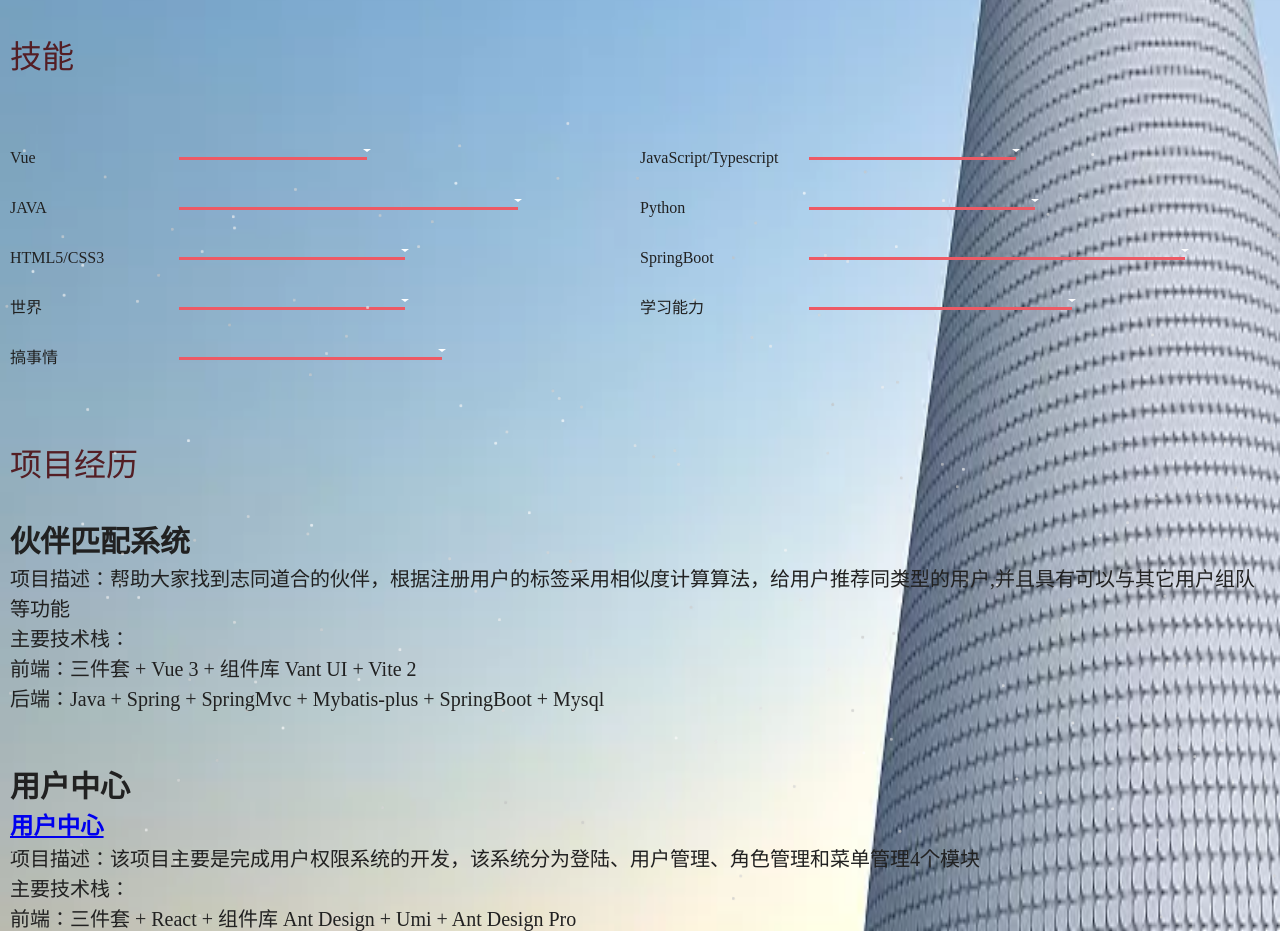
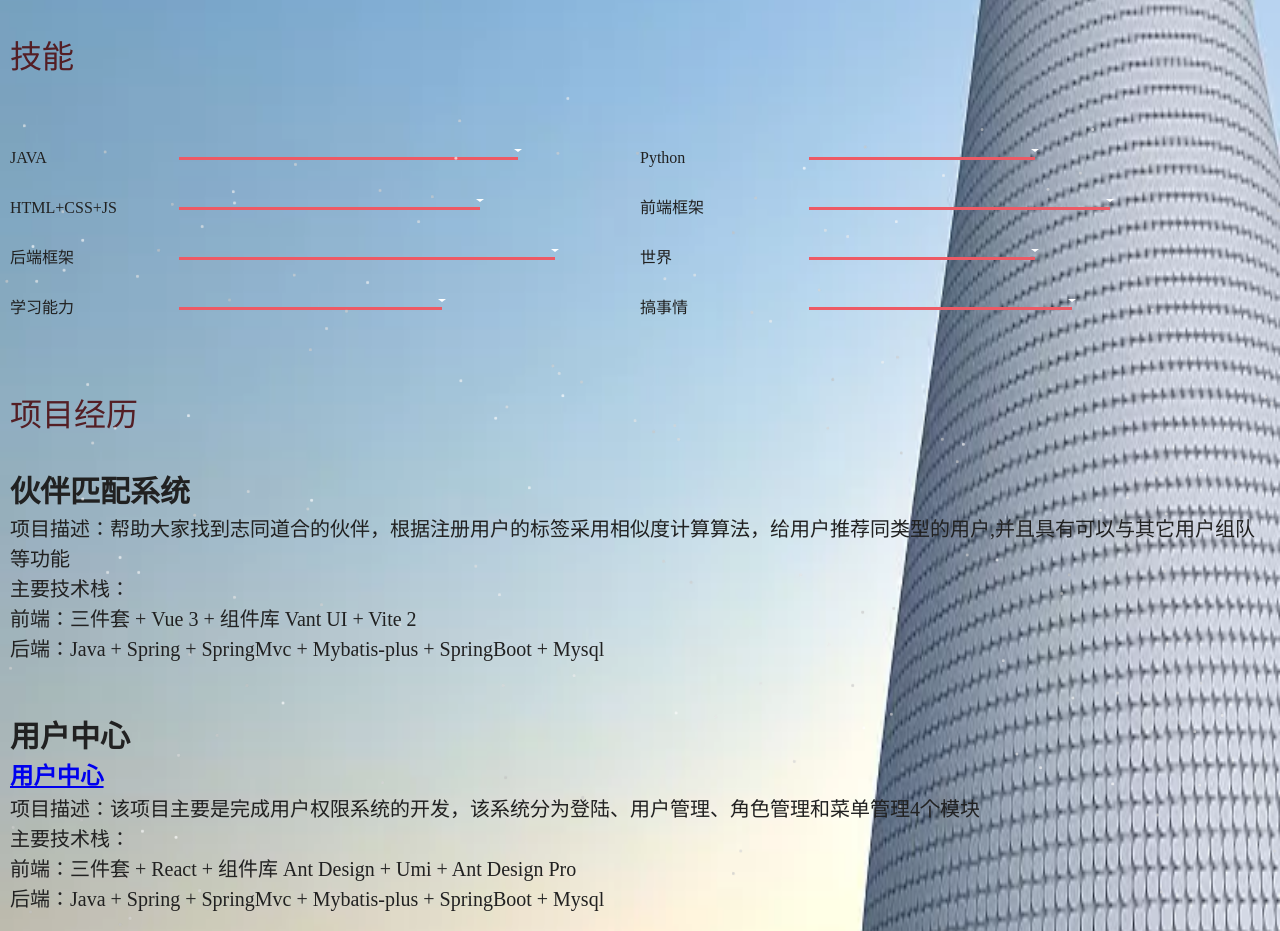
Before and after one commit to Hardork/Hardork.github.io, a plain HTML site: page index.html in a window 1280 px wide. Shown: the part 780-1711 px from the top of the page. Drawn offline with Linux system fonts and the light colour scheme; a web font is replaced by a local one.

Commit message:
Update index.html

```diff
--- a/index.html
+++ b/index.html
@@ -37,20 +37,6 @@
                     <div style="color: #541e24;font-size: xx-large">技能</div>
                     <ul class="skill clear">
                         <li>
-                            <p>Vue</p>
-                            <div class="progress">
-                                <div style="width:50%;"></div>
-                                <span>使用Vue框架的能力</span>
-                            </div>
-                        </li>
-                        <li>
-                            <p>JavaScript/Typescript</p>
-                            <div class="progress">
-                                <div style="width:55%;"></div>
-                                <span>使用JS的能力</span>
-                            </div>
-                        </li>
-                        <li>
                             <p>JAVA</p>
                             <div class="progress">
                                 <div style="width:90%;"></div>
@@ -65,17 +51,24 @@
                             </div>
                         </li>
                         <li>
-                            <p>HTML5/CSS3</p>
+                            <p>HTML+CSS+JS</p>
                             <div class="progress">
-                                <div style="width:60%;"></div>
-                                <span>制作网站程度的能力</span>
+                                <div style="width:80%;"></div>
+                                <span>z制作页面的能力</span>
                             </div>
                         </li>
-                        <li>
-                            <p>SpringBoot</p>
+                      <li>
+                            <p>前端框架</p>
+                            <div class="progress">
+                                <div style="width:80%;"></div>
+                                <span>使用Vue的能力</span>
+                            </div>
+                        </li>
+                      <li>
+                            <p>后端框架</p>
                             <div class="progress">
                                 <div style="width:100%;">
-                                </div><span>使用SpringBoot的能力</span>
+                                </div><span>使用Spring+Mybatis+SpringMvc框架能力</span>
                             </div>
                         </li>
                         <li>
```
